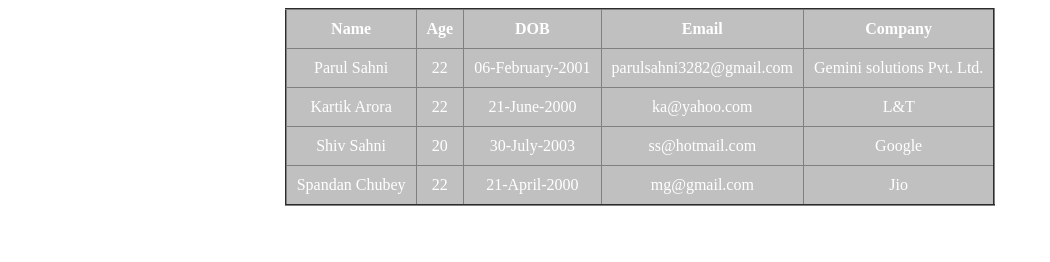
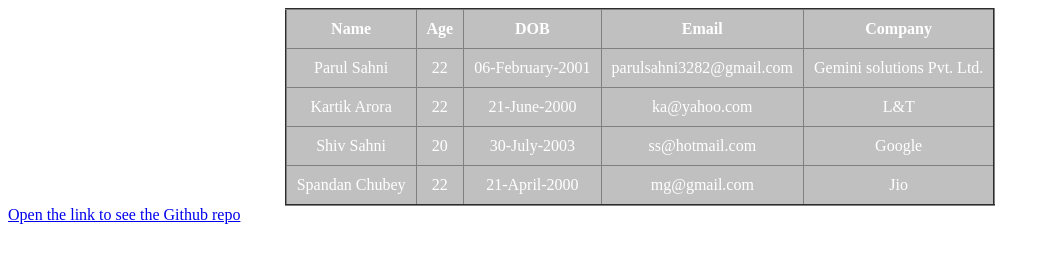
Before and after one commit to ParulGEM/Parul_Javascript_Aassignment, a plain HTML site: page Parul Javascript assignment/index.html in a window 1280 px wide. Shown: the whole page, without its empty margins (0-1050 px from the left). Drawn offline with Linux system fonts and the light colour scheme.

Commit message:
Update index.html

```diff
--- a/Parul Javascript assignment/index.html
+++ b/Parul Javascript assignment/index.html
@@ -10,6 +10,6 @@
 <body>
     <script src="index.js">
     </script>
-    <a href=""></a>
+    <a href="https://github.com/ParulGEM/Parul_Javascript_Aassignment"> Open the link to see the Github repo</a>
 </body>
 </html>
```
